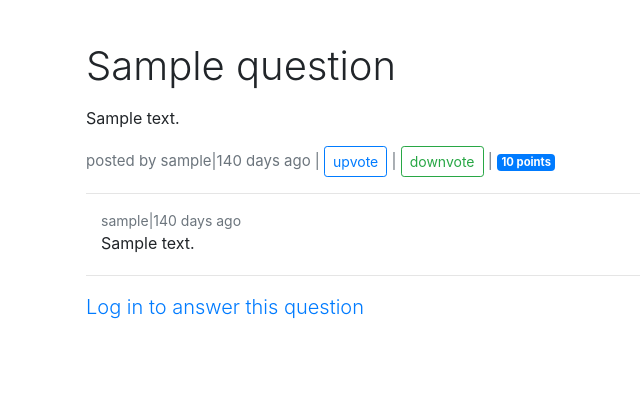
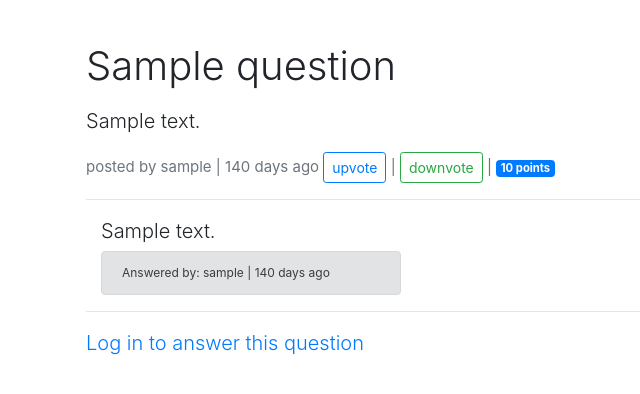
Before and after one commit to nova-sangeeth/QnA-application, a Django app: page /question/1/ in a window 1280 px wide. Shown: the part 58-452 px from the top of the page, without its empty margins (14-654 px from the left). Run offline with Django 3.2, Linux system fonts and the light colour scheme; tables that the repository leaves empty hold one stand-in row (values such as "Sample post"); some libraries are stand-ins or nearby versions.

Commit message:
changed the value for the seperator and added a curved edge for the text area in the questions page.

```diff
--- a/templates/question.html
+++ b/templates/question.html
@@ -3,12 +3,12 @@
 <div class="container" style="position: absolute; top: 100px;">
     <p class="display-4" style="font-size: 40px;">{{ question.title }}</p>
     <div>
-        <p>{{question.body | urlize }}</p>
+        <p class="lead">{{question.body | urlize }}</p>
     </div>
-    <div class='text-secondary' style="font-size: 15px">
-        posted by {{ question.user }}</span><span class="separator">|</span>{{ question.x_ago }}
+    <div class='text-secondary' style="font-size: 15px; ">
+        posted by {{ question.user }} </span><span class="separator">| </span>{{ question.x_ago }}
         {% if not asked_by_user %}
-        <span class="separator">|</span>
+
         <form name="upvote" action="/question/{{question.id}}/vote" method="post" style="display: inline">
             {% if upvoted %}
             <input hidden name="vote_type" value="cancel_vote">
@@ -18,7 +18,7 @@
             {% csrf_token %}<a href="#" class="{{ upvoted }} btn btn-outline-primary btn-sm"
                 onclick="upvote.submit()">upvote</a>
         </form>
-        <span class="separator">|</span>
+        <span class="separator"> | </span>
         <form name="downvote" action="/question/{{question.id}}/vote" method="post" style="display: inline">
             {% if downvoted %}
             <input hidden name="vote_type" value="cancel_vote">
@@ -36,9 +36,9 @@
     {% for answer in answers %}
     <hr />
     <div class="container">
-        <div class='text-secondary' style="font-size: 14px">{{ answer.user }}</span><span
-                class="separator">|</span>{{ answer.x_ago }}</div>
-        <div class="answer-text" style="margin-bottom: 20px">{{ answer.text | urlize }}</div>
+        <div class="lead" style="margin-bottom: 5px">{{ answer.text | urlize }}</div>
+        <div class="alert alert-secondary" class='text-secondary' style="font-size: 12px; width: 300px;">
+            Answered by: {{ answer.user }}<span class="separator"> | </span>{{ answer.x_ago }}</div>
     </div>
     {% endfor %}
 
@@ -47,8 +47,8 @@
     <form action="/question/{{question.id}}/answer" method="post">
         {% csrf_token %}
         <div class="form-group">
-            <textarea class="form-control" id="text" name="text" rows="7" placeholder="Type your answer here."
-                required></textarea>
+            <textarea class="form-control" id="text" name="text" rows="7" style="border-radius: 15px; width: 750px;"
+                placeholder=" Type your answer here." required></textarea>
         </div>
         <button type="submit" class="btn btn-outline-primary mb-2">Submit</button>
     </form>
```
